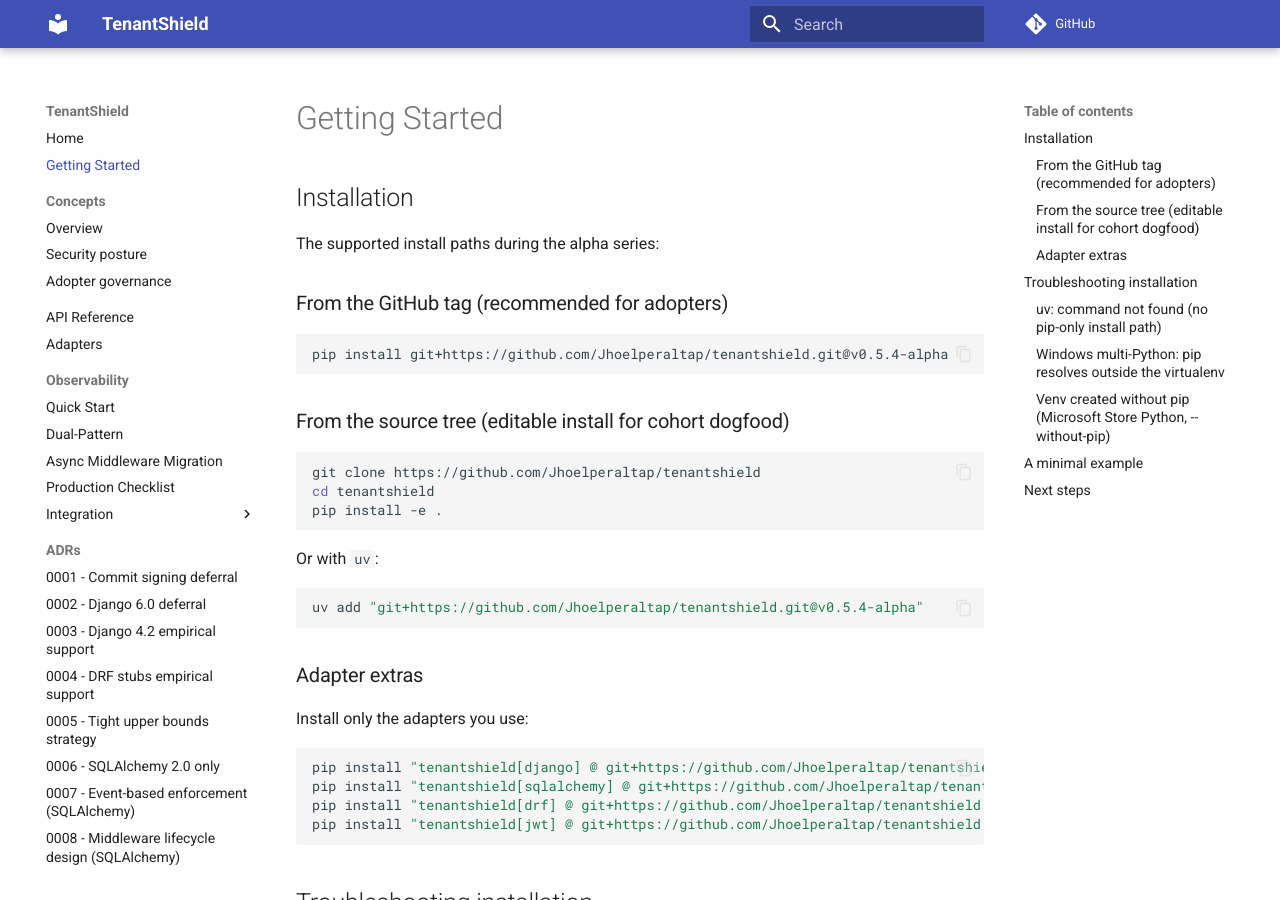
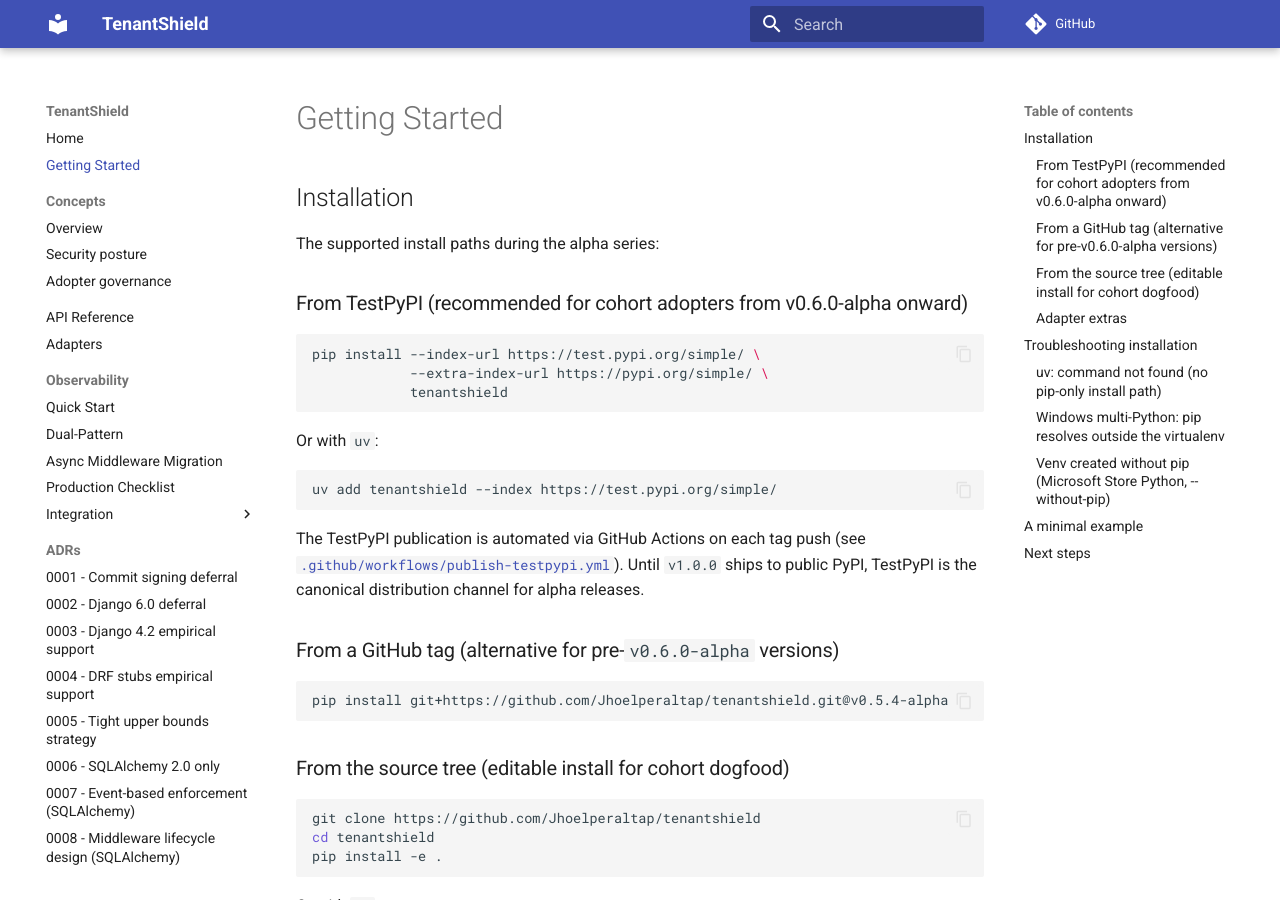
Before and after one commit to Jhoelperaltap/tenantshield, an MkDocs documentation site: the page built from docs/getting-started.md, in a window 1280 px wide and 900 px high. Built offline with MkDocs 1.6.1 and Material for MkDocs 9.7.7, drawn with Linux system fonts in a browser that asks for light colours; comment, search, counter and statistics services are not loaded.

Commit message:
ci: TestPyPI publish workflow + installation docs (D-DIST.0, Item-20)

````diff
--- a/docs/getting-started.md
+++ b/docs/getting-started.md
@@ -4,7 +4,26 @@
 
 The supported install paths during the alpha series:
 
-### From the GitHub tag (recommended for adopters)
+### From TestPyPI (recommended for cohort adopters from v0.6.0-alpha onward)
+
+```bash
+pip install --index-url https://test.pypi.org/simple/ \
+            --extra-index-url https://pypi.org/simple/ \
+            tenantshield
+```
+
+Or with `uv`:
+
+```bash
+uv add tenantshield --index https://test.pypi.org/simple/
+```
+
+The TestPyPI publication is automated via GitHub Actions on each tag
+push (see [`.github/workflows/publish-testpypi.yml`](https://github.com/Jhoelperaltap/tenantshield/blob/main/.github/workflows/publish-testpypi.yml)).
+Until `v1.0.0` ships to public PyPI, TestPyPI is the canonical
+distribution channel for alpha releases.
+
+### From a GitHub tag (alternative for pre-`v0.6.0-alpha` versions)
 
 ```bash
 pip install git+https://github.com/Jhoelperaltap/tenantshield.git@v0.5.4-alpha
````
Also changed, not shown: README.md (+6 -4 lines), 1 other file.
